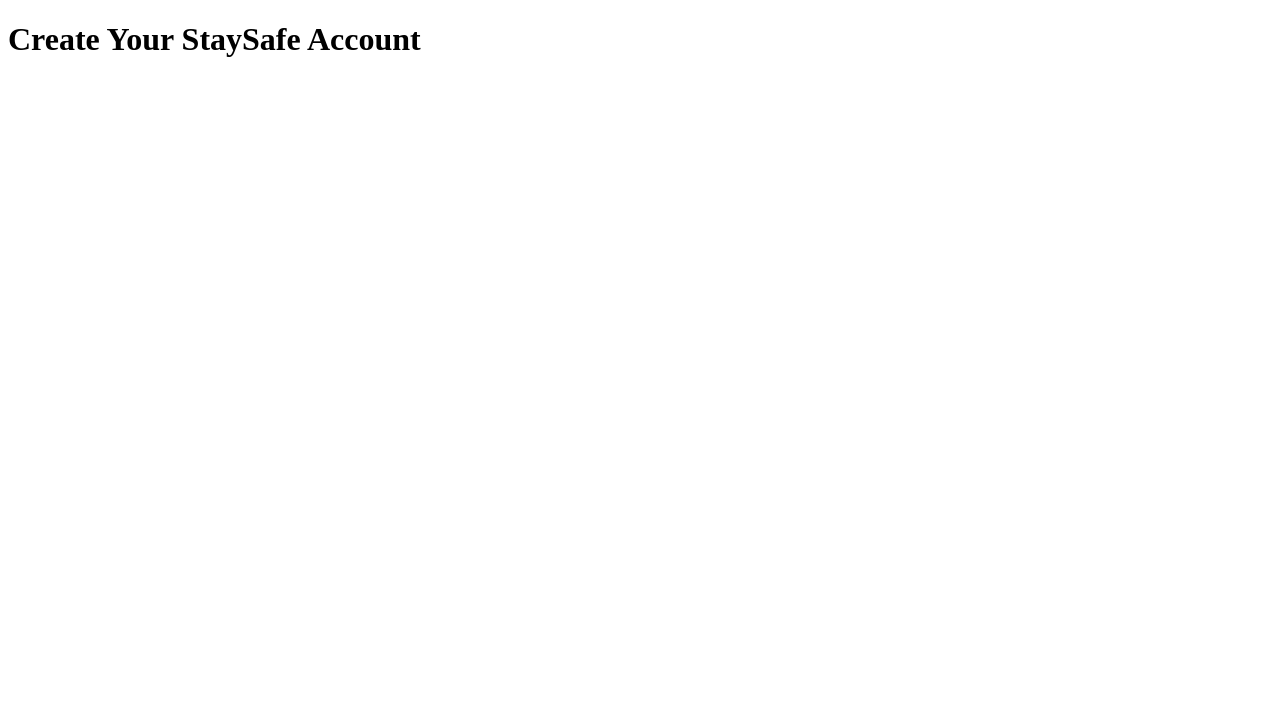
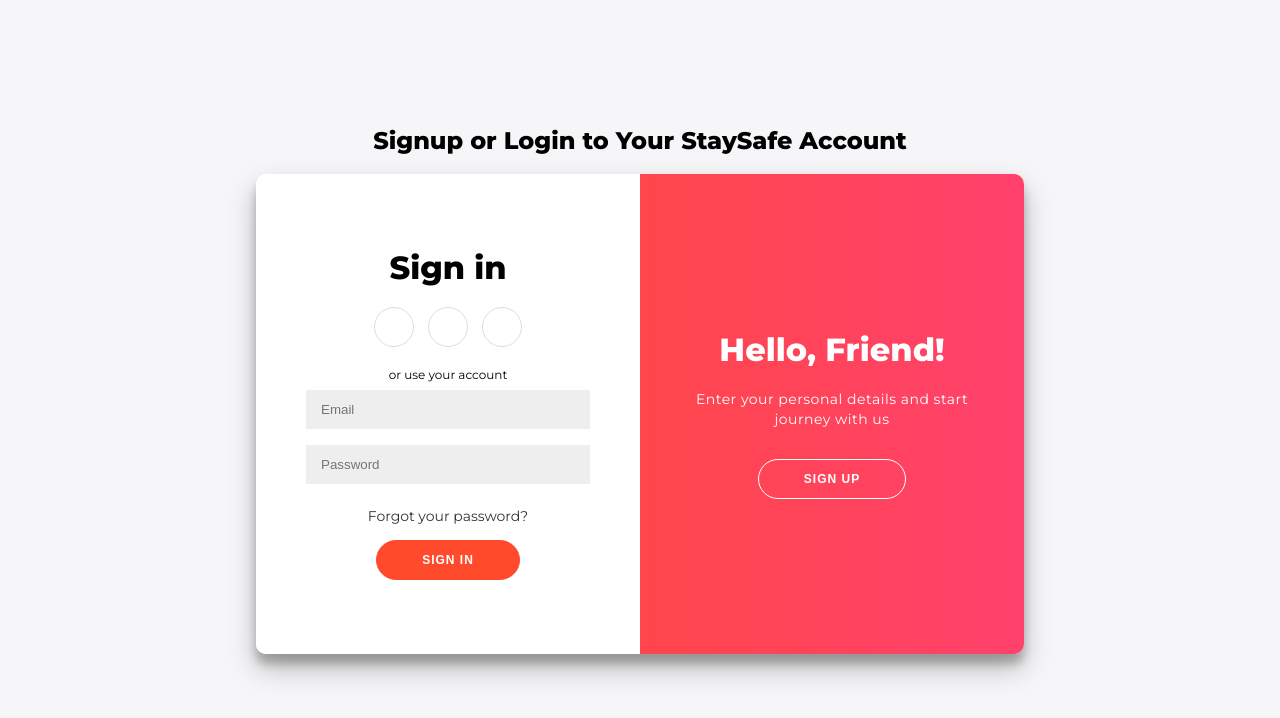
Before and after one commit to nyambura00/staySafe, a plain HTML site: page pages/signup.html in a window 1280 px wide. Drawn offline with Linux system fonts and the light colour scheme.

Commit message:
added a multi form signup and login form in one

```diff
--- a/pages/signup.html
+++ b/pages/signup.html
@@ -4,8 +4,300 @@
     <meta charset="UTF-8">
     <meta name="viewport" content="width=device-width, initial-scale=1.0">
     <title>StaySafe|Signup</title>
+    <style>
+        @import url('https://fonts.googleapis.com/css?family=Montserrat:400,800');
+
+* {
+	box-sizing: border-box;
+}
+
+body {
+	background: #f6f5f7;
+	display: flex;
+	justify-content: center;
+	align-items: center;
+	flex-direction: column;
+	font-family: 'Montserrat', sans-serif;
+	height: 100vh;
+	margin: -20px 0 50px;
+}
+
+h1 {
+	font-weight: bold;
+	margin: 0;
+}
+
+h2 {
+	text-align: center;
+}
+
+p {
+	font-size: 14px;
+	font-weight: 100;
+	line-height: 20px;
+	letter-spacing: 0.5px;
+	margin: 20px 0 30px;
+}
+
+span {
+	font-size: 12px;
+}
+
+a {
+	color: #333;
+	font-size: 14px;
+	text-decoration: none;
+	margin: 15px 0;
+}
+
+button {
+	border-radius: 20px;
+	border: 1px solid #FF4B2B;
+	background-color: #FF4B2B;
+	color: #FFFFFF;
+	font-size: 12px;
+	font-weight: bold;
+	padding: 12px 45px;
+	letter-spacing: 1px;
+	text-transform: uppercase;
+	transition: transform 80ms ease-in;
+}
+
+button:active {
+	transform: scale(0.95);
+}
+
+button:focus {
+	outline: none;
+}
+
+button.ghost {
+	background-color: transparent;
+	border-color: #FFFFFF;
+}
+
+form {
+	background-color: #FFFFFF;
+	display: flex;
+	align-items: center;
+	justify-content: center;
+	flex-direction: column;
+	padding: 0 50px;
+	height: 100%;
+	text-align: center;
+}
+
+input {
+	background-color: #eee;
+	border: none;
+	padding: 12px 15px;
+	margin: 8px 0;
+	width: 100%;
+}
+
+.container {
+	background-color: #fff;
+	border-radius: 10px;
+  	box-shadow: 0 14px 28px rgba(0,0,0,0.25),
+			0 10px 10px rgba(0,0,0,0.22);
+	position: relative;
+	overflow: hidden;
+	width: 768px;
+	max-width: 100%;
+	min-height: 480px;
+}
+
+.form-container {
+	position: absolute;
+	top: 0;
+	height: 100%;
+	transition: all 0.6s ease-in-out;
+}
+
+.sign-in-container {
+	left: 0;
+	width: 50%;
+	z-index: 2;
+}
+
+.container.right-panel-active .sign-in-container {
+	transform: translateX(100%);
+}
+
+.sign-up-container {
+	left: 0;
+	width: 50%;
+	opacity: 0;
+	z-index: 1;
+}
+
+.container.right-panel-active .sign-up-container {
+	transform: translateX(100%);
+	opacity: 1;
+	z-index: 5;
+	animation: show 0.6s;
+}
+
+@keyframes show {
+	0%, 49.99% {
+		opacity: 0;
+		z-index: 1;
+	}
+
+	50%, 100% {
+		opacity: 1;
+		z-index: 5;
+	}
+}
+
+.overlay-container {
+	position: absolute;
+	top: 0;
+	left: 50%;
+	width: 50%;
+	height: 100%;
+	overflow: hidden;
+	transition: transform 0.6s ease-in-out;
+	z-index: 100;
+}
+
+.container.right-panel-active .overlay-container{
+	transform: translateX(-100%);
+}
+
+.overlay {
+	background: #FF416C;
+	background: -webkit-linear-gradient(to right, #FF4B2B, #FF416C);
+	background: linear-gradient(to right, #FF4B2B, #FF416C);
+	background-repeat: no-repeat;
+	background-size: cover;
+	background-position: 0 0;
+	color: #FFFFFF;
+	position: relative;
+	left: -100%;
+	height: 100%;
+	width: 200%;
+  	transform: translateX(0);
+	transition: transform 0.6s ease-in-out;
+}
+
+.container.right-panel-active .overlay {
+  	transform: translateX(50%);
+}
+
+.overlay-panel {
+	position: absolute;
+	display: flex;
+	align-items: center;
+	justify-content: center;
+	flex-direction: column;
+	padding: 0 40px;
+	text-align: center;
+	top: 0;
+	height: 100%;
+	width: 50%;
+	transform: translateX(0);
+	transition: transform 0.6s ease-in-out;
+}
+
+.overlay-left {
+	transform: translateX(-20%);
+}
+
+.container.right-panel-active .overlay-left {
+	transform: translateX(0);
+}
+
+.overlay-right {
+	right: 0;
+	transform: translateX(0);
+}
+
+.container.right-panel-active .overlay-right {
+	transform: translateX(20%);
+}
+
+.social-container {
+	margin: 20px 0;
+}
+
+.social-container a {
+	border: 1px solid #DDDDDD;
+	border-radius: 50%;
+	display: inline-flex;
+	justify-content: center;
+	align-items: center;
+	margin: 0 5px;
+	height: 40px;
+	width: 40px;
+}
+
+    </style>
 </head>
 <body>
-    <h1>Create Your StaySafe Account</h1>
+    <h2>Signup or Login to Your StaySafe Account</h2>
+<div class="container" id="container">
+	<div class="form-container sign-up-container">
+		<form action="#">
+			<h1>Create Account</h1>
+			<div class="social-container">
+				<a href="#" class="social"><i class="fab fa-facebook-f"></i></a>
+				<a href="#" class="social"><i class="fab fa-google-plus-g"></i></a>
+				<a href="#" class="social"><i class="fab fa-linkedin-in"></i></a>
+			</div>
+			<span>or use your email for registration</span>
+			<input type="text" placeholder="Name" />
+			<input type="email" placeholder="Email" />
+			<input type="password" placeholder="Password" />
+			<button>Sign Up</button>
+		</form>
+	</div>
+	<div class="form-container sign-in-container">
+		<form action="#">
+			<h1>Sign in</h1>
+			<div class="social-container">
+				<a href="#" class="social"><i class="fab fa-facebook-f"></i></a>
+				<a href="#" class="social"><i class="fab fa-google-plus-g"></i></a>
+				<a href="#" class="social"><i class="fab fa-linkedin-in"></i></a>
+			</div>
+			<span>or use your account</span>
+			<input type="email" placeholder="Email" />
+			<input type="password" placeholder="Password" />
+			<a href="#">Forgot your password?</a>
+			<button>Sign In</button>
+		</form>
+	</div>
+	<div class="overlay-container">
+		<div class="overlay">
+			<div class="overlay-panel overlay-left">
+				<h1>Welcome Back!</h1>
+				<p>To keep connected with us please login with your personal info</p>
+				<button class="ghost" id="signIn">Sign In</button>
+			</div>
+			<div class="overlay-panel overlay-right">
+				<h1>Hello, Friend!</h1>
+				<p>Enter your personal details and start journey with us</p>
+				<button class="ghost" id="signUp">Sign Up</button>
+			</div>
+		</div>
+	</div>
+</div>
+
+<footer>
+
+</footer>
+<script>
+    const signUpButton = document.getElementById('signUp');
+    const signInButton = document.getElementById('signIn');
+    const container = document.getElementById('container');
+
+    signUpButton.addEventListener('click', () => {
+        container.classList.add("right-panel-active");
+    });
+
+    signInButton.addEventListener('click', () => {
+        container.classList.remove("right-panel-active");
+    });
+</script>
 </body>
 </html>
```
